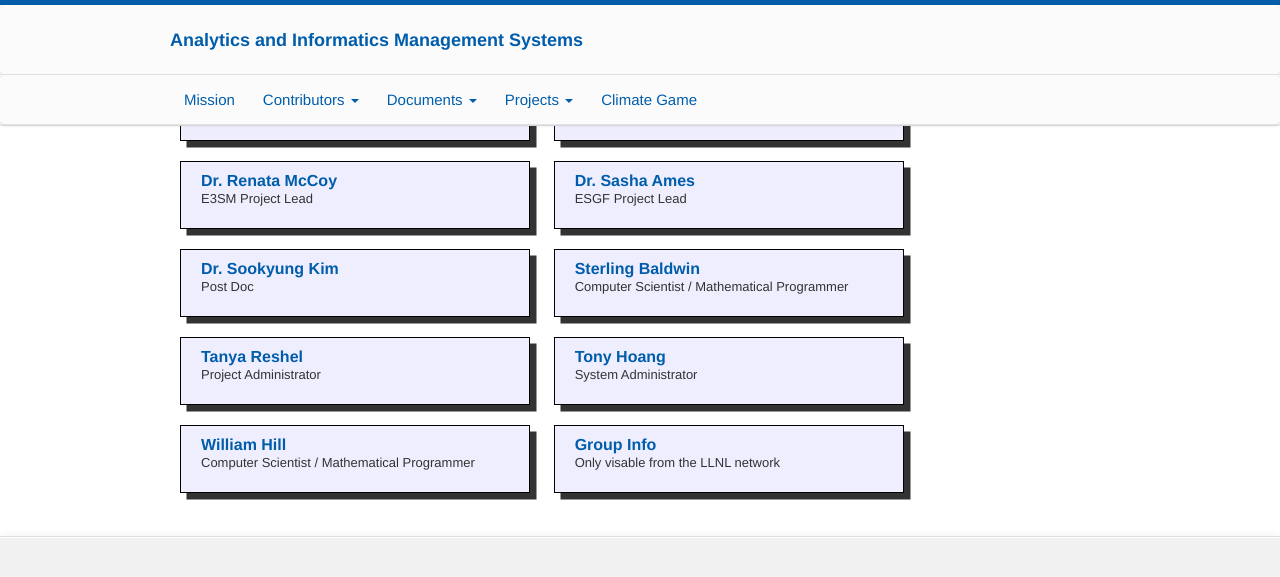
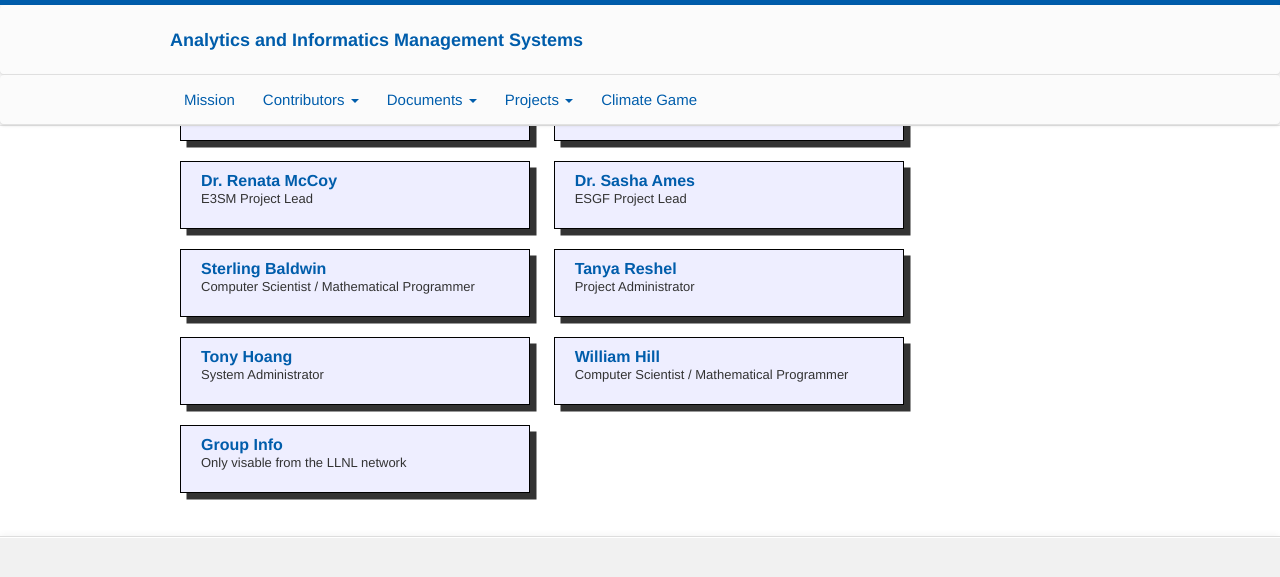
Before and after one commit to aims-group/aims-site, a Jekyll site: the page built from team.md, in a window 1280 px wide and 900 px high, scrolled down 639 px, cut to the strip 0-584 px from the top of the window. Shown: the top 577 px of the strip. Built offline with Jekyll 4.4.1, drawn with Linux system fonts in a browser that asks for light colours.

Commit message:
Remove Sookyung from team page

```diff
--- a/team.md
+++ b/team.md
@@ -120,13 +120,6 @@ title: Team
 
 <div class="person">
   <div class="person-info">
-    <div class="person-name"><a href="https://github.com/#" target="_blank"> Dr. Sookyung Kim</a></div>
-    <div class="person-position">Post Doc</div>
-  </div>
-</div>
-
-<div class="person">
-  <div class="person-info">
     <div class="person-name"><a href="https://github.com/sterlingbaldwin" target="_blank">Sterling Baldwin</a></div>
     <div class="person-position">Computer Scientist / Mathematical Programmer</div>
   </div>
```
